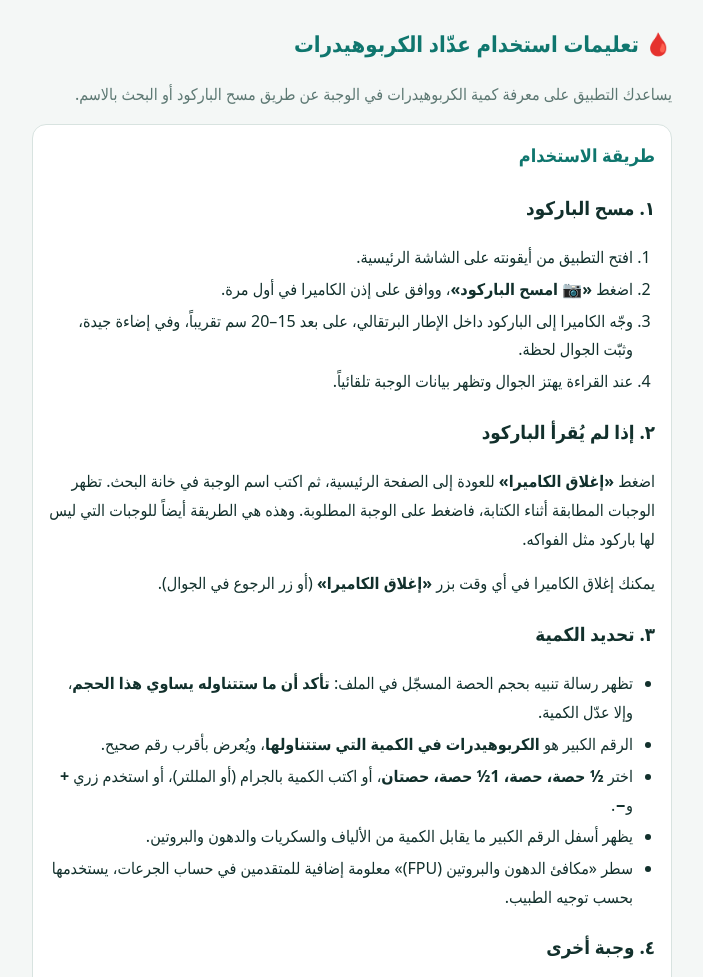
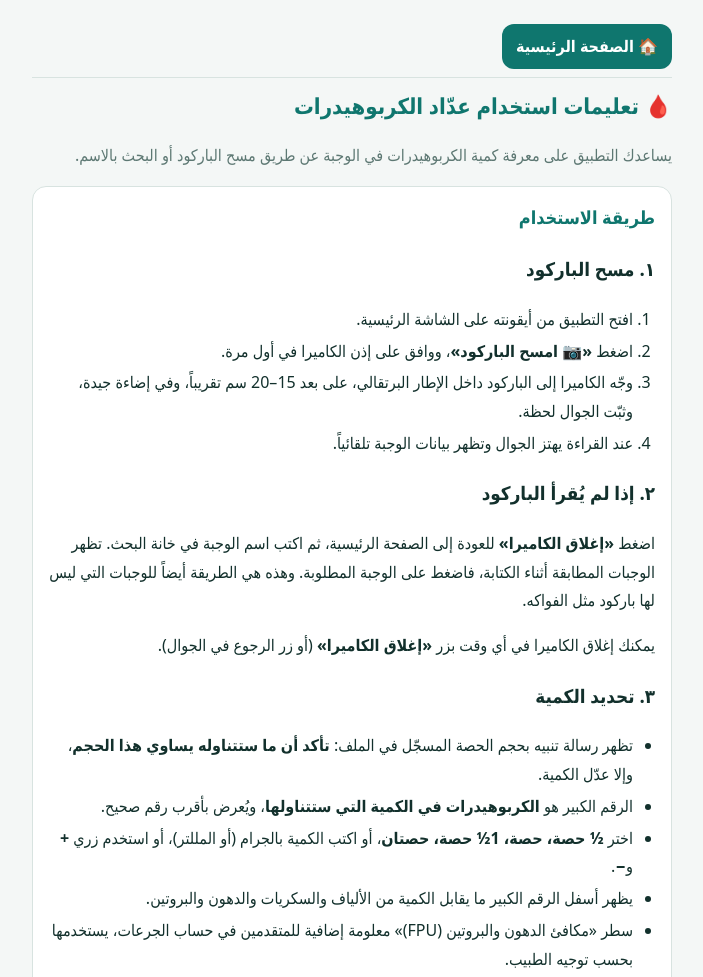
Before and after one commit to malkulaib3/carbs, a plain HTML site: page help.html in a window 1280 px wide. Shown: the top 977 px of the page, without its empty margins (288-991 px from the left). Drawn offline with Linux system fonts and the light colour scheme.

Commit message:
Add files via upload

```diff
--- a/help.html
+++ b/help.html
@@ -17,11 +17,16 @@ li{margin:3px 0}
 .warn{border-color:#f59e0b}
 .mut{color:var(--mut)}
 a{color:var(--pri)}
+.top{position:sticky;top:0;z-index:5;background:var(--bg);padding:8px 0;border-bottom:1px solid var(--bd)}
+.back{display:inline-flex;align-items:center;gap:6px;text-decoration:none;font-weight:700;background:var(--pri);color:#fff;border-radius:12px;padding:8px 14px}
+@media (prefers-color-scheme:dark){.back{color:#06201c}}
+@media print{.top{display:none}}
 @media print{body{background:#fff;color:#000}section{break-inside:avoid}}
 </style>
 </head>
 <body>
 <main>
+<div class="top"><a class="back" href="index.html" aria-label="الرجوع للصفحة الرئيسية">🏠 الصفحة الرئيسية</a></div>
 <h1>🩸 تعليمات استخدام عدّاد الكربوهيدرات</h1>
 <p class="mut">يساعدك التطبيق على معرفة كمية الكربوهيدرات في الوجبة عن طريق مسح الباركود أو البحث بالاسم.</p>
 
@@ -79,6 +84,7 @@ a{color:var(--pri)}
 </section>
 <p class="mut" style="text-align:center;font-size:13px">يحسب التطبيق عدد الزيارات فقط لأغراض إحصائية، ولا يتتبّع الأفراد ولا يجمع بياناتهم الشخصية.</p>
 <p class="mut" style="text-align:center">عدّاد الكربوهيدرات · الإصدار الأول · 19 نوفمبر 2026</p>
+<p style="text-align:center"><a class="back" href="index.html">🏠 الرجوع للصفحة الرئيسية</a></p>
 </main>
 <!-- Cloudflare Web Analytics --><script type='module' src='https://static.cloudflareinsights.com/beacon.min.js' data-cf-beacon='{"token": "299456f0429f48e198b8fa16b0f0b05c"}'></script><!-- End Cloudflare Web Analytics -->
 </body>
```
